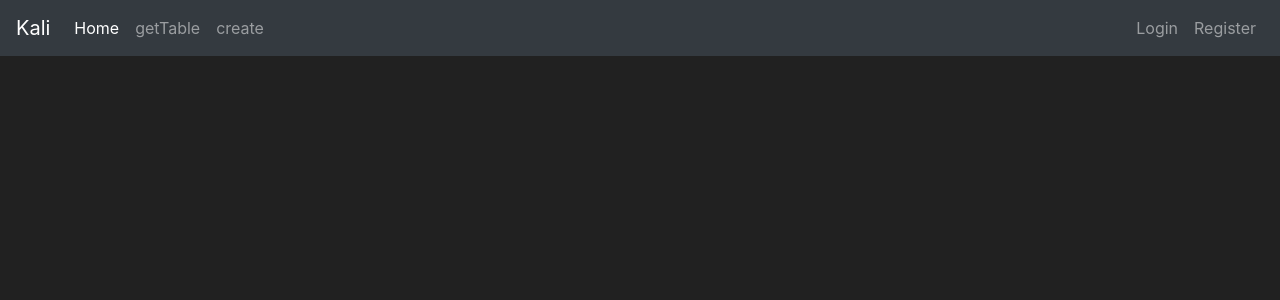
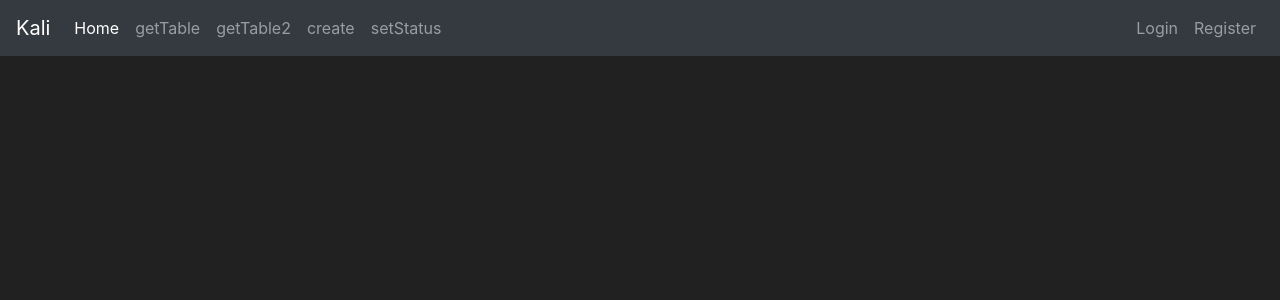
Before and after one commit to gibonson/MeraProd, a Flask app: page / in a window 1280 px wide. Shown: the top 300 px of the page. Run offline with Flask 2, Linux system fonts and the light colour scheme; some libraries are stand-ins or nearby versions.

Commit message:
setStatus

```diff
--- a/templates/base.html
+++ b/templates/base.html
@@ -28,7 +28,13 @@
                 <a class="nav-link" href="{{ url_for('getTable') }}">getTable</a>
             </li>
             <li class="nav-item">
+                <a class="nav-link" href="{{ url_for('getTable2') }}">getTable2</a>
+            </li>
+            <li class="nav-item">
                 <a class="nav-link" href="{{ url_for('create') }}">create</a>
+            </li>
+            <li class="nav-item">
+                <a class="nav-link" href="{{ url_for('setStatus') }}">setStatus</a>
             </li>
 
         </ul>
```
Also changed, not shown: templates/setStatusForm.html (added, +27 -0 lines), db-old.sqlite (added), db.sqlite, templates/createForm.html (renamed from templates/create.html).
